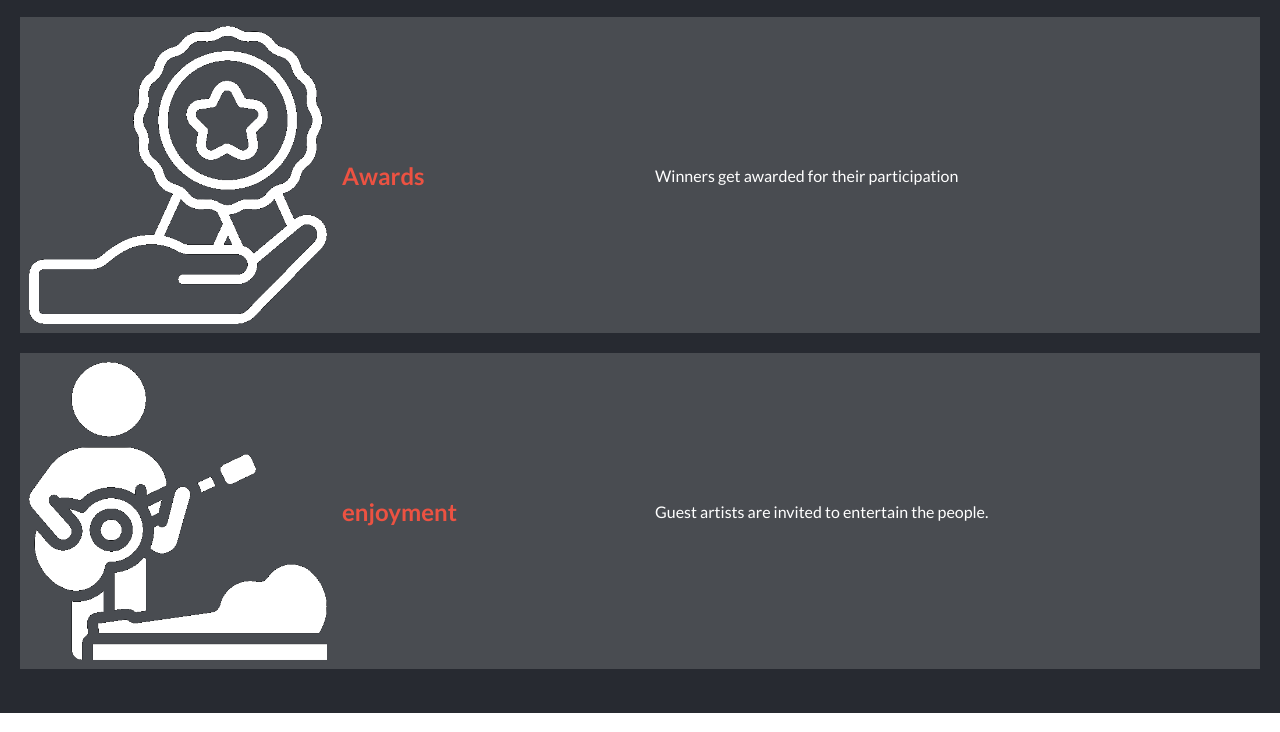
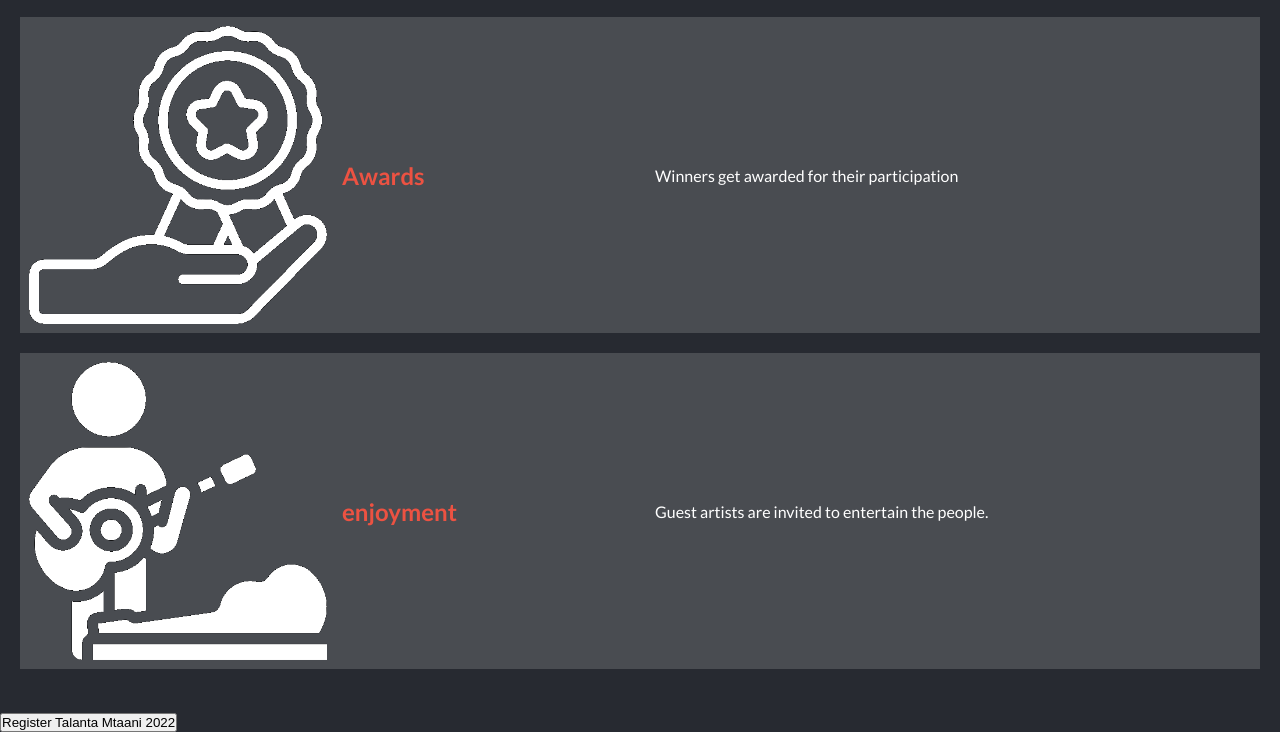
Before and after one commit to Nemwel-Boniface/Talanta-Mtaani, a website: page index.html in a window 1280 px wide. Shown: the part 1538-2270 px from the top of the page. Drawn offline with Linux system fonts and the light colour scheme; a web font is replaced by a local one.

Commit message:
Update to program section markup

```diff
--- a/index.html
+++ b/index.html
@@ -97,6 +97,9 @@
           <p>Guest artists are invited to entertain the people.</p>
         </div>
       </div>
+      <div class="programbtn">
+        <button type="button">Register Talanta Mtaani 2022</button>
+      </div>
     </section>
   </main>
 </body>
```
